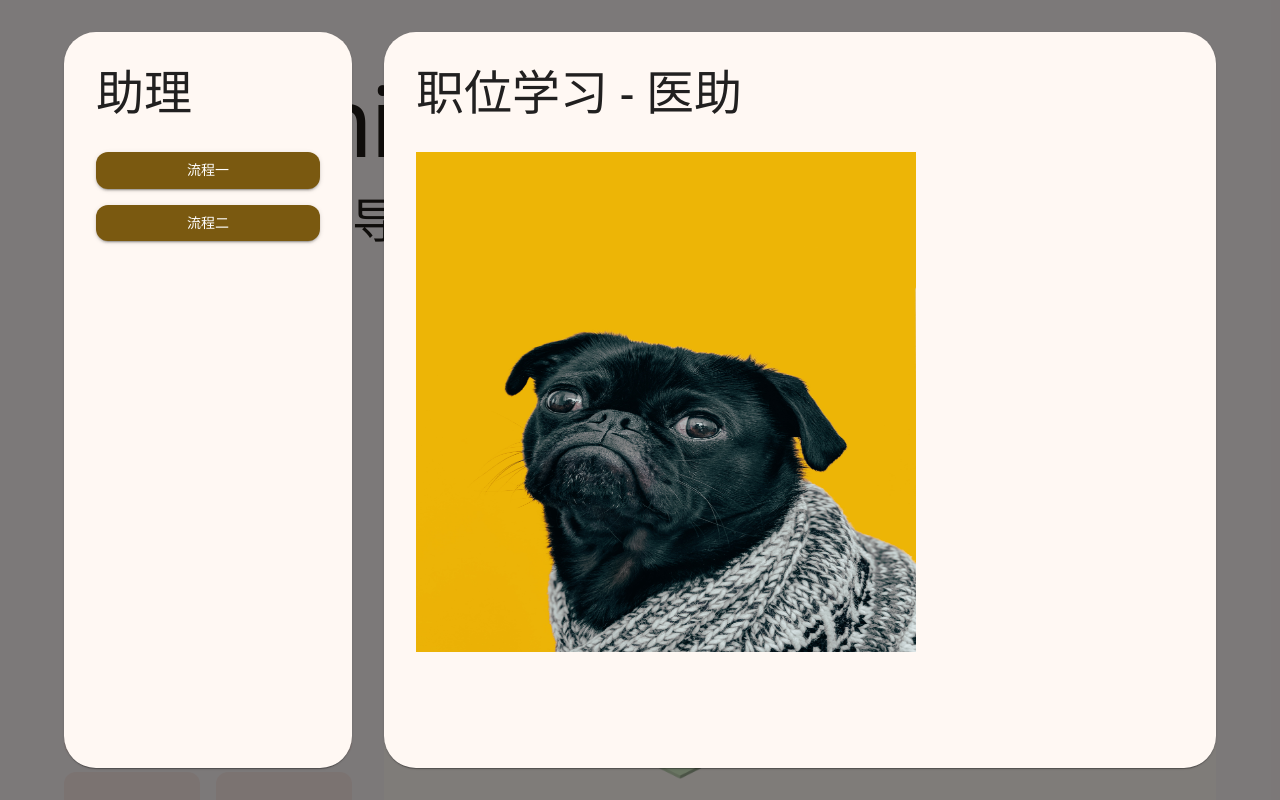
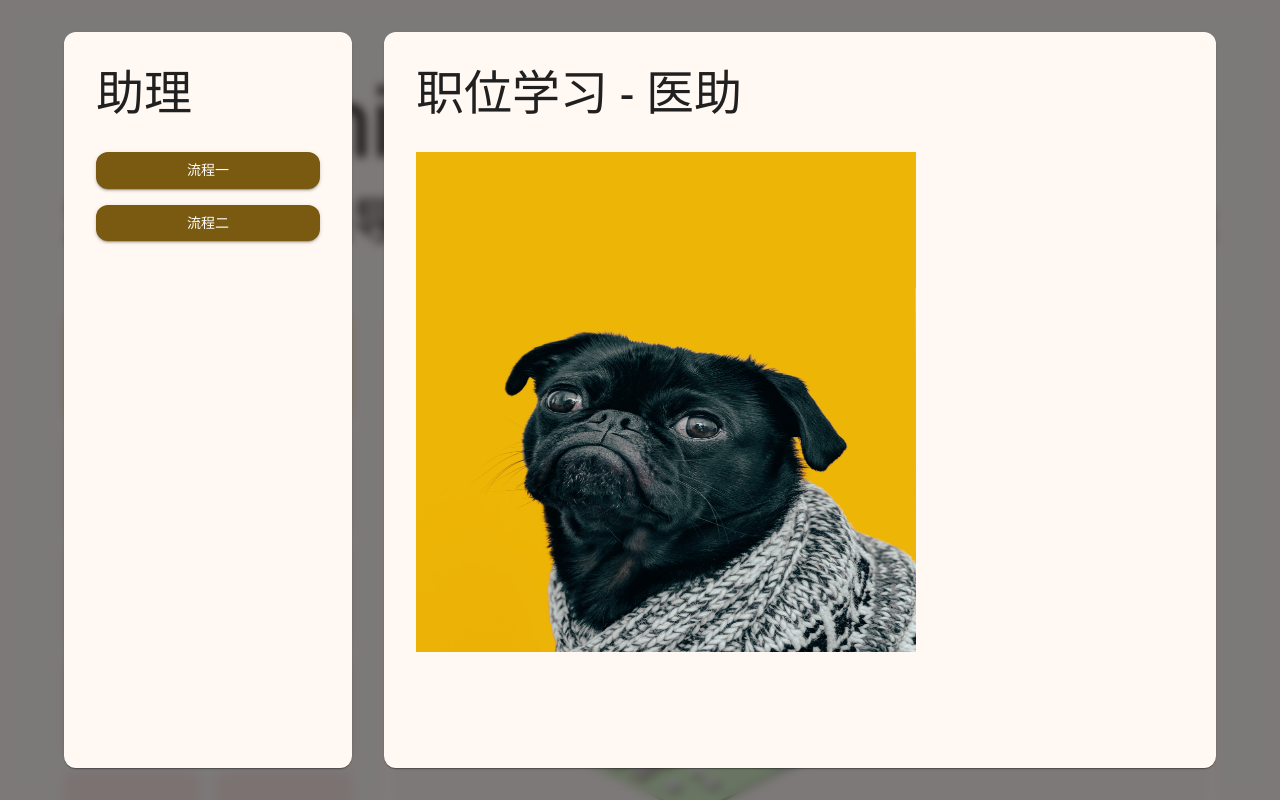
Before and after one commit to homanw104/pet-clinic, a Next.js app: page /technician in a window 1280 px wide. Built offline with nearby package versions, Linux system fonts and the light colour scheme.

Commit message:
Map floor plan using react-leaflet

```diff
--- a/components/info_card.tsx
+++ b/components/info_card.tsx
@@ -1,4 +1,3 @@
-import React from "react";
 import { CardProps, Paper, Stack, Typography, useTheme } from "@mui/material";
 import InfoOutlinedIcon from "@mui/icons-material/InfoOutlined";
 
--- a/components/layout/app_grid_layout.tsx
+++ b/components/layout/app_grid_layout.tsx
@@ -13,26 +13,38 @@ import React from "react";
 import Head from "next/head";
 import { Box, Container, Grid } from "@mui/material";
 
-type OverlayProps = {
+interface OverlayProps {
   children: React.ReactNode;
 }
 
-type LayoutProps = {
+interface LayoutProps {
   children: React.ReactNode;
   overlay?: React.ReactNode;
   bgColor?: string;
   bgImage?: string;
-};
+}
 
 function OverlayBox({ children }: OverlayProps) {
   return (
-    <Box position="absolute" display="flex" flexDirection="column" height="100%" style={{
+    <Box position="absolute" display="flex" flexDirection="column" height="100%" sx={{
       top: 0,
       left: 0,
       right: 0,
       bottom: 0,
       zIndex: 999,
-      backgroundColor: "rgba(0, 0, 0, 0.5)"
+
+      "@keyframes fadeInBlur": {
+        "0%": {
+          backgroundColor: "rgba(0, 0, 0, 0)",
+          backdropFilter: "blur(0)",
+        },
+        "100%": {
+          backgroundColor: "rgba(0, 0, 0, 0.5)",
+          backdropFilter: "blur(5px)",
+        }
+      },
+
+      animation: "fadeInBlur 0.3s ease forwards"
     }}>
       <Container style={{ flexGrow: 1, display: "flex" }}>
         <Grid container>
@@ -52,7 +64,7 @@ export default function AppGridLayout({ children, overlay, bgColor, bgImage }: L
         <meta name="viewport" content="width=device-width, initial-scale=1"/>
         <link rel="icon" href="/favicon.ico"/>
       </Head>
-      <Box position="relative" display="flex" flexDirection="column" height="100%" style={{
+      <Box position="relative" display="flex" flexDirection="column" height="100%" sx={{
         backgroundColor: bgColor ? bgColor : undefined,
         backgroundImage: bgImage ? `url(${bgImage})` : undefined,
         backgroundSize: 'cover',
--- a/components/layout/job_page_layout.tsx
+++ b/components/layout/job_page_layout.tsx
@@ -16,7 +16,7 @@ function Overlay({ children, jobName, jobList }: LayoutProps) {
           position: "absolute",
           top: "2rem", bottom: "2rem",
           left: "0", right: "0",
-          borderRadius: "2rem"
+          borderRadius: "0.75rem"
         }}>
           <Stack spacing={4} direction="column" justifyContent="center" alignItems="stretch" margin="2rem">
             <Typography variant="h3" justifyContent="center">{jobName}</Typography>
@@ -33,7 +33,7 @@ function Overlay({ children, jobName, jobList }: LayoutProps) {
           position: "absolute",
           top: "2rem", bottom: "2rem",
           left: "2rem", right: "0",
-          borderRadius: "2rem"
+          borderRadius: "0.75rem"
         }}>
           <Stack spacing={4} direction="column" justifyContent="center" alignItems="stretch" margin="2rem" style={{
             overflowY: "scroll"
--- /dev/null
+++ b/components/map.tsx
@@ -0,0 +1,42 @@
+import 'leaflet/dist/leaflet.css';
+import { CRS, LatLng, LatLngBounds } from "leaflet";
+import { MapContainer, ImageOverlay } from 'react-leaflet';
+import { useTheme } from "@mui/material";
+
+export default function Map() {
+  const theme = useTheme();
+
+  // Set bounds and center based on image (floor-plan.png) resolution.
+  const center = new LatLng(600, 1050);
+  const bounds = new LatLngBounds(
+    new LatLng(0, 0),
+    new LatLng(1200, 2100)
+  );
+  const maxBounds = new LatLngBounds(
+    new LatLng(-300, -525),
+    new LatLng(1500, 2625)
+  )
+
+  return (
+    <MapContainer
+      attributionControl={false}
+      zoomControl={false}
+      boxZoom={false}
+      zoomSnap={0}
+      zoomDelta={0.5}
+      zoom={-1.5}
+      minZoom={-1.5}
+      maxZoom={0}
+      inertia={true}
+      center={center}
+      crs={CRS.Simple}
+      maxBounds={maxBounds}
+      style={{ height: "100%", backgroundColor: theme.palette.surface[1] }}
+    >
+      <ImageOverlay
+        url="/floor-plan.png"
+        bounds={bounds}
+      />
+    </MapContainer>
+  )
+}
--- a/components/typography_button.tsx
+++ b/components/typography_button.tsx
@@ -1,4 +1,3 @@
-import React from "react";
 import { Typography, TypographyProps, useTheme } from "@mui/material";
 
 export default function TypographyButton({ children, ...props }: TypographyProps) {
--- a/package.json
+++ b/package.json
@@ -19,9 +19,14 @@
     "@types/react-dom": "18.0.11",
     "eslint": "8.36.0",
     "eslint-config-next": "13.2.4",
+    "leaflet": "^1.9.3",
     "next": "13.2.4",
     "react": "18.2.0",
     "react-dom": "18.2.0",
+    "react-leaflet": "^4.2.1",
     "typescript": "5.0.2"
+  },
+  "devDependencies": {
+    "@types/leaflet": "^1.9.3"
   }
 }
--- a/pages/index.tsx
+++ b/pages/index.tsx
@@ -1,5 +1,5 @@
 import React from "react";
-import Image from "next/image";
+import dynamic from "next/dynamic";
 import { useRouter } from "next/router";
 import { Grid, Paper, Stack, Typography } from "@mui/material";
 import AppGridLayout from "@/components/layout/app_grid_layout";
@@ -18,6 +18,11 @@ type PageProps = {
 
 export default function Home({ overlay }: PageProps) {
   const route = useRouter();
+
+  // Leaflet MapContainer doesn't support Server Side Rendering
+  const Map = dynamic(() => import('@/components/map'), {
+    ssr: false,
+  });
 
   const handleOnClick = (href: string) => {
     route.push(href).then();
@@ -80,20 +85,22 @@ export default function Home({ overlay }: PageProps) {
         <Paper elevation={0} sx={{
           backgroundColor: "theme.palette.surface.main",
           color: "theme.palette.surface.onMain",
-          marginTop: "4rem", marginBottom: "4rem",
+          marginTop: "4rem",
+          marginBottom: "4rem",
           position: "absolute",
           top: "0", bottom: "0",
           left: "2rem", right: "0",
           overflow: "hidden",
-          padding: 0,
           height: "600px",
         }}>
-          <Image
-            src="/floor-plan.png"
-            alt="Pet clinic floor plan"
-            fill={true}
-            style={{ objectFit: "contain", objectPosition: "top" }}
-          />
+          <Paper elevation={0} sx={{
+            margin: "0.5rem",
+            overflow: "hidden",
+            height: "584px",
+            borderRadius: "0.25rem"
+          }}>
+            <Map />
+          </Paper>
         </Paper>
       </Grid>
 
--- a/styles/globals-mui.tsx
+++ b/styles/globals-mui.tsx
@@ -85,6 +85,7 @@ const lightTheme = createTheme({
     surface: {
       main: '#FFF8F3',
       onMain: '#1F1B16',
+      dim: '#E1D9D0',
       1: '#FBF2F2',
       2: '#F9ECEB',
       3: '#F7E6E3',
@@ -128,6 +129,7 @@ const darkTheme = createTheme({
     surface: {
       main: '#16130E',
       onMain: '#CCC5BD',
+      dim: '#16130E',
       1: '#2C221E',
       2: '#332622',
       3: '#3B2B26',
--- a/types/globals.d.ts
+++ b/types/globals.d.ts
@@ -35,6 +35,7 @@ declare module "@mui/material/styles" {
   interface  SurfaceColorOptions {
     main: string;
     onMain: string;
+    dim: string;
     1: string;
     2: string;
     3: string;
```
Also changed, not shown: 1 other file (tests, documents, lock files or other folders).
